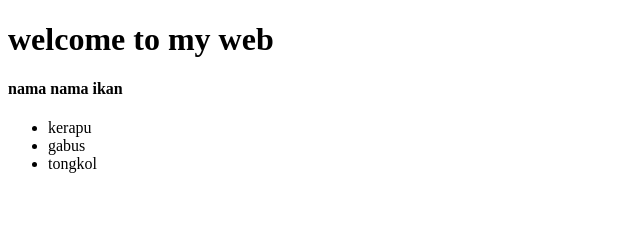
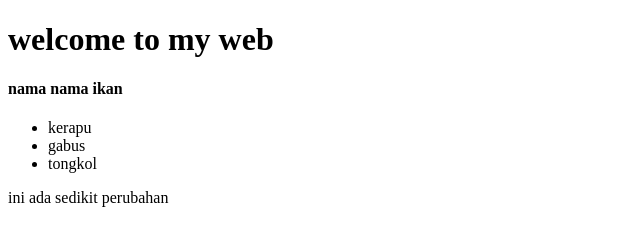
Before and after one commit to luqmabb/project-2M, a plain HTML site: page index.html in a window 1280 px wide. Shown: the whole page, without its empty margins (0-640 px from the left). Drawn offline with Linux system fonts and the light colour scheme.

Commit message:
ada perubahan nih

```diff
--- a/index.html
+++ b/index.html
@@ -14,5 +14,7 @@
         <li>gabus</li>
         <li>tongkol</li>
     </ul>
+
+    <p>ini ada sedikit perubahan</p>
 </body>
 </html>
```
